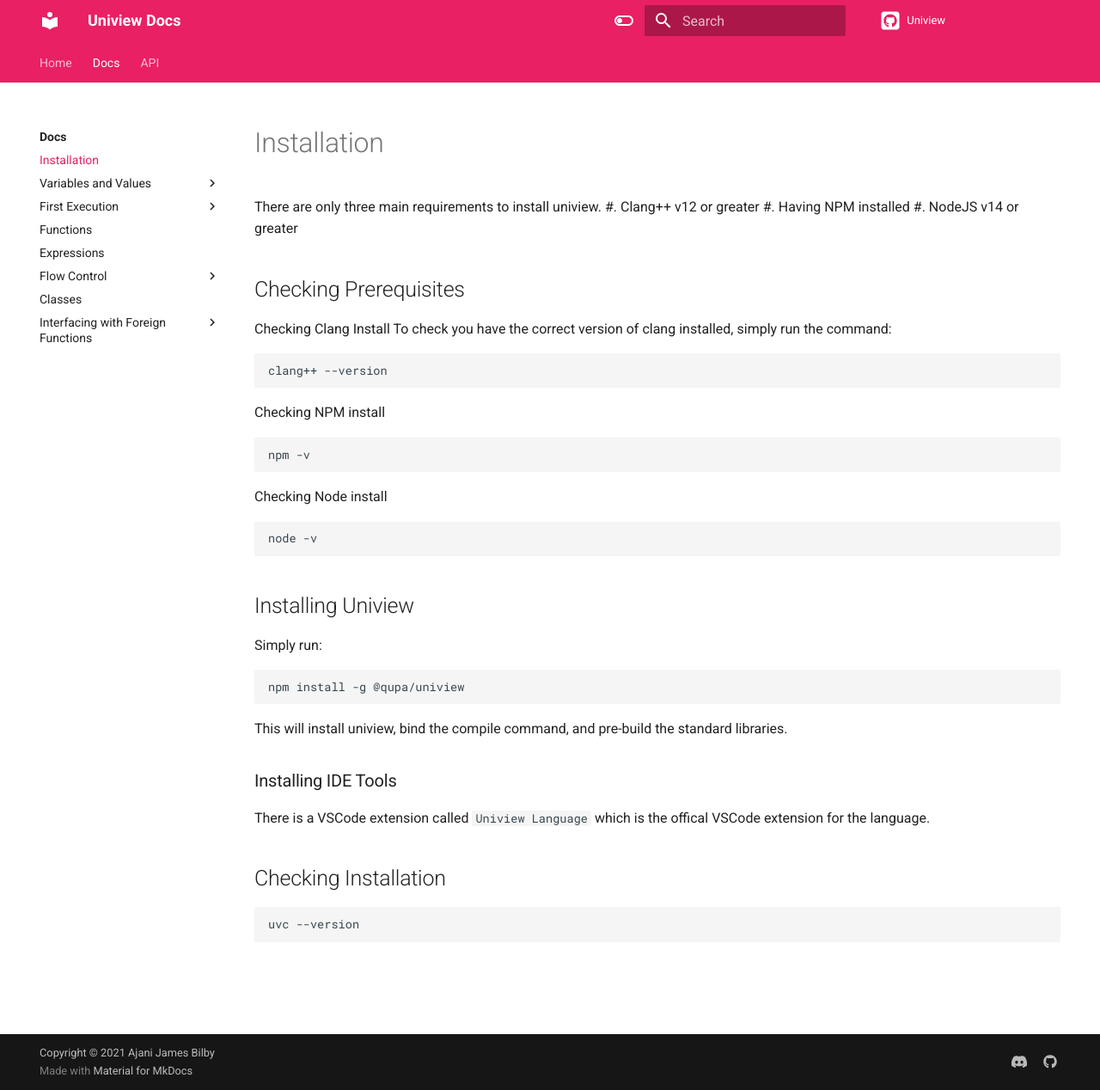
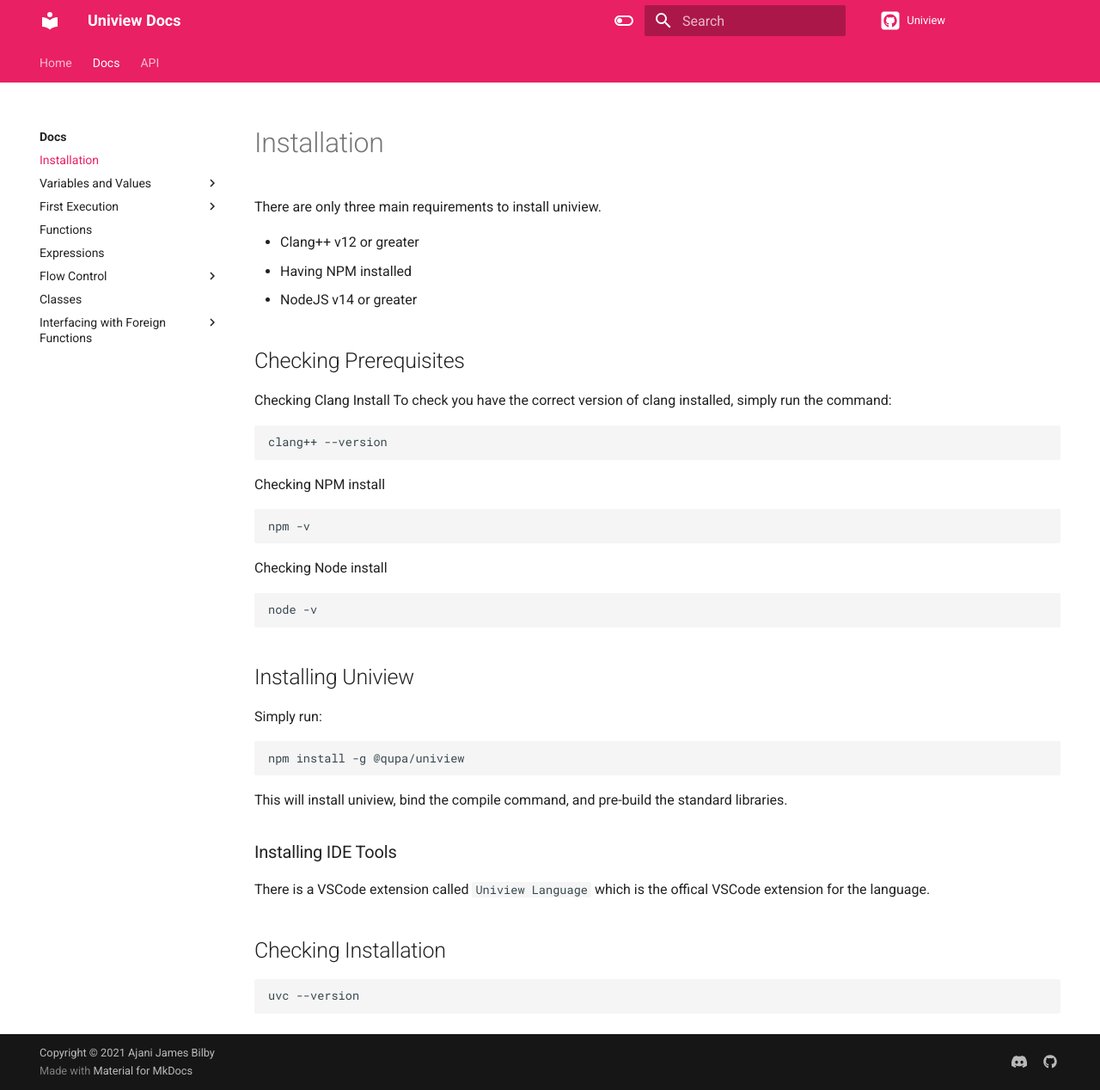
Before and after one commit to qupa-project/docs, an MkDocs documentation site: the page built from docs/setup/index.md, in a window 1280 px wide and 1268 px high. Shown: the whole window at 86% size. Built offline with MkDocs 1.6.1 and Material for MkDocs 9.7.7, drawn with Linux system fonts in a browser that asks for light colours; comment, search, counter and statistics services are not loaded.

Commit message:
~Fixed bad list

````diff
--- a/docs/setup/index.md
+++ b/docs/setup/index.md
@@ -1,27 +1,28 @@
 # Installation
 
 There are only three main requirements to install uniview.
-	#. Clang++ v12 or greater
-	#. Having NPM installed
-	#. NodeJS v14 or greater
+
+- Clang++ v12 or greater
+- Having NPM installed
+- NodeJS v14 or greater
 
 
 ## Checking Prerequisites
 
 Checking Clang Install
 	To check you have the correct version of clang installed, simply run the command:
-```
+```sh
 clang++ --version
 ```
 
 
 Checking NPM install
-```
+```sh
 npm -v
 ```
 
 Checking Node install
-```
+```sh
 node -v
 ```
 
@@ -29,7 +30,7 @@
 ## Installing Uniview
 
 Simply run:
-```
+```sh
 npm install -g @qupa/uniview
 ```
 
@@ -41,6 +42,6 @@
 
 
 ## Checking Installation
-```
+```sh
 uvc --version
 ```
````
